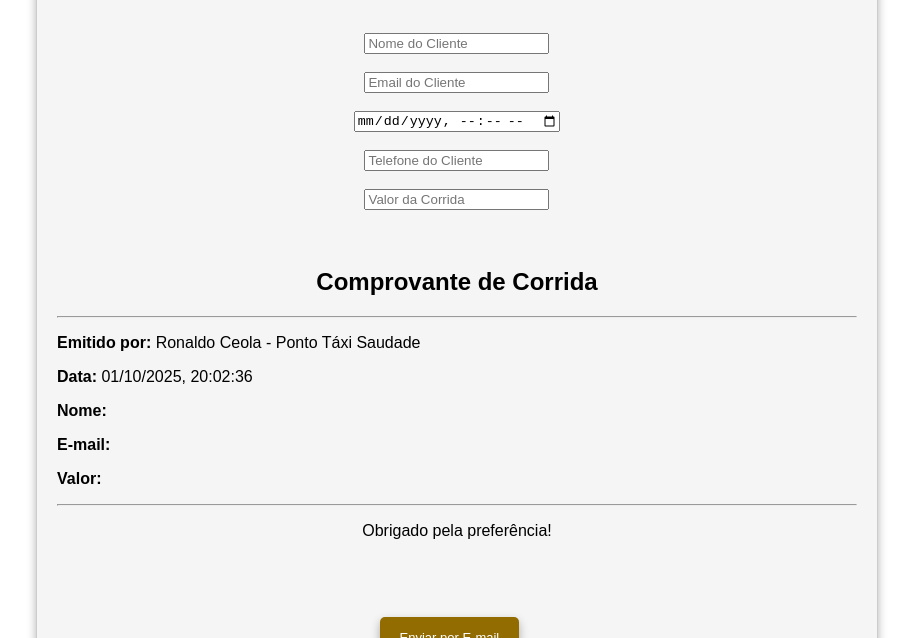
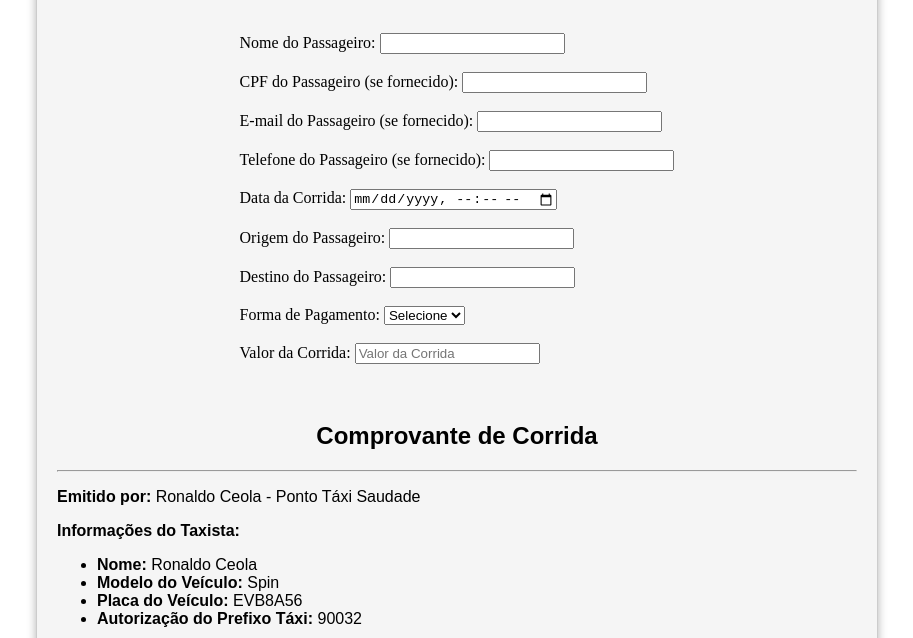
Before and after one commit to kamimzc/taxi-receipt-email, a website: page index.html in a window 1280 px wide. Both pictures are taken after a click on the button "Enviar por E-mail". Shown: the part 162-800 px from the top of the page, without its empty margins (183-1096 px from the left). Drawn offline with nearby package versions, Linux system fonts and the light colour scheme.

Commit message:
updateStyle

```diff
--- a/index.html
+++ b/index.html
@@ -1,11 +1,10 @@
 <!DOCTYPE html>
-<html lang="en">
+<html lang="pt-BR">
 <head>
     <meta charset="UTF-8">
     <meta name="viewport" content="width=device-width, initial-scale=1.0">
     <title>Emissão de Comprovante</title>
     <link rel="stylesheet" href="./assets/style.css">
-    <meta name="viewport" content="width=device-width, initial-scale=1.0">
 </head>
 <body>
     <div class="container">
@@ -14,22 +13,65 @@
         <br><br>
 
         <form id="form-comprovante">
-            <center>
-                <input type="text" id="nome" placeholder="Nome do Cliente" required><br><br>
-                <input type="email" id="email" placeholder="Email do Cliente" required><br><br>
-                <input type="datetime-local" id="data" placeholder="Data da Corrida" required><br><br>
-                <input type="tel" id="telefone" placeholder="Telefone do Cliente" required><br><br>
+            <label>Nome do Passageiro: </label>
+            <input type="text" id="nome" required><br><br>
+
+            <label>CPF do Passageiro (se fornecido): </label>
+            <input type="text" id="cpf"><br><br>
+
+            <label>E-mail do Passageiro (se fornecido): </label>
+            <input type="email" id="email"><br><br>
+
+            <label>Telefone do Passageiro (se fornecido): </label>
+            <input type="tel" id="telefone"><br><br>
+
+            <label>Data da Corrida: </label>
+            <input type="datetime-local" id="data" required><br><br>
+
+            <label>Origem do Passageiro: </label>
+            <input type="text" id="origem" required><br><br>
+
+            <label>Destino do Passageiro: </label>
+            <input type="text" id="destino" required><br><br>
+
+            <label>Forma de Pagamento: </label>
+            <select id="pagamento" name="pagamento" required>
+                <option value="">Selecione</option>
+                <option value="Pix">PIX</option>
+                <option value="Cartão">Cartão</option>
+                <option value="Dinheiro">Dinheiro</option>
+            </select>
+            <br><br>
+
+            <label>Valor da Corrida: </label>
             <input type="text" id="valor" placeholder="Valor da Corrida" required><br><br>
-            </center>
         </form>
+
+        <!-- COMPROVANTE PDF -->
         <div id="comprovante-pdf" style="display:none; padding:20px; font-family:Arial, sans-serif; width: 100%;">
-                <h2 style="text-align:center;">Comprovante de Corrida</h2>
+            <h2 style="text-align:center"> Comprovante de Corrida</h2>
             <hr>
             <p><strong>Emitido por:</strong> Ronaldo Ceola - Ponto Táxi Saudade</p>
-                <p><strong>Data:</strong> <span id="pdf-data"></span></p>
-                <p><strong>Nome:</strong> <span id="pdf-nome"></span></p>
-                <p><strong>E-mail:</strong> <span id="pdf-email"></span></p>
-                <p><strong>Valor:</strong> <span id="pdf-valor"></span></p>
+            <p><strong>Informações do Taxista:</strong></p>
+            <ul>
+                <li><strong>Nome:</strong> Ronaldo Ceola</li>
+                <li><strong>Modelo do Veículo: </strong>Spin</li>
+                <li><strong>Placa do Veículo: </strong>EVB8A56</li>
+                <li><strong>Autorização do Prefixo Táxi: </strong>90032</li>
+            </ul>
+            <br>
+            <h3><strong>Dados da Corrida</strong></h3>
+            <ul>
+                <li><strong>Nome do Passageiro: </strong><span id="pdf-nome"></span></li>
+                <li><strong>CPF do Passageiro: </strong><span id="pdf-cpf"></span></li>
+                <li><strong>E-mail do Passageiro: </strong><span id="pdf-email"></span></li>
+                <li><strong>Telefone do Passageiro: </strong><span id="pdf-telefone"></span></li>
+                <li><strong>Data: </strong><span id="pdf-data"></span></li>
+                <li><strong>Origem: </strong><span id="pdf-origem"></span></li>
+                <li><strong>Destino: </strong><span id="pdf-destino"></span></li>
+                <li><strong>Forma de Pagamento: </strong><span id="pdf-pagamento"></span></li>
+                <li><strong>Valor: </strong><span id="pdf-valor"></span></li>
+            </ul>
             <hr>
             <p style="text-align:center;">Obrigado pela preferência!</p>
         </div>
@@ -46,8 +88,7 @@
     <script src="https://cdn.jsdelivr.net/npm/@emailjs/browser/dist/email.min.js"></script>
     <script src="https://cdnjs.cloudflare.com/ajax/libs/html2pdf.js/0.10.1/html2pdf.bundle.min.js"></script>
 
-        <!-- Depois seu código -->
-        <script src="/script/email.js"></script>
-
+    <!-- Seu JS -->
+    <script src="./script/email.js"></script>
 </body>
 </html>
--- a/script/email.js
+++ b/script/email.js
@@ -3,17 +3,30 @@ emailjs.init("VWEv3xUnqizxBrP-F");
 function getComprovanteData() {
     return {
         nome: document.querySelector("#nome").value,
+        cpf: document.querySelector("#cpf").value,
         email: document.querySelector("#email").value,
-        valor: document.querySelector("#valor").value,
-        data: document.querySelector("#data").value || new Date().toISOString()
+        telefone: document.querySelector("#telefone").value,
+        data: document.querySelector("#data").value || new Date().toISOString(),
+        origem: document.querySelector("#origem").value,
+        destino: document.querySelector("#destino").value,
+        pagamento: document.querySelector("#pagamento").value,
+        valor: document.querySelector("#valor").value
     };
 }
 
 function updateComprovanteUI(data) {
     const dataFormatada = new Date(data.data).toLocaleString("pt-BR");
+
     document.querySelector("#pdf-nome").textContent = data.nome;
+    document.querySelector("#pdf-cpf").textContent = data.cpf;
+    document.querySelector("#pdf-email").textContent = data.email;
+    document.querySelector("#pdf-telefone").textContent = data.telefone;
     document.querySelector("#pdf-data").textContent = dataFormatada;
+    document.querySelector("#pdf-origem").textContent = data.origem;
+    document.querySelector("#pdf-destino").textContent = data.destino;
+    document.querySelector("#pdf-pagamento").textContent = data.pagamento;
     document.querySelector("#pdf-valor").textContent = data.valor;
+
     document.getElementById("comprovante-pdf").style.display = "block";
 }
 
@@ -34,8 +47,13 @@ function enviarEmail() {
 
     const emailData = {
         nome: data.nome,
+        cpf: data.cpf,
         email: data.email,
+        telefone: data.telefone,
         data: new Date(data.data).toLocaleString("pt-BR"),
+        origem: data.origem,
+        destino: data.destino,
+        pagamento: data.pagamento,
         valor: data.valor
     };
 
```
Lines whose indentation alone changed are shown as unchanged.
